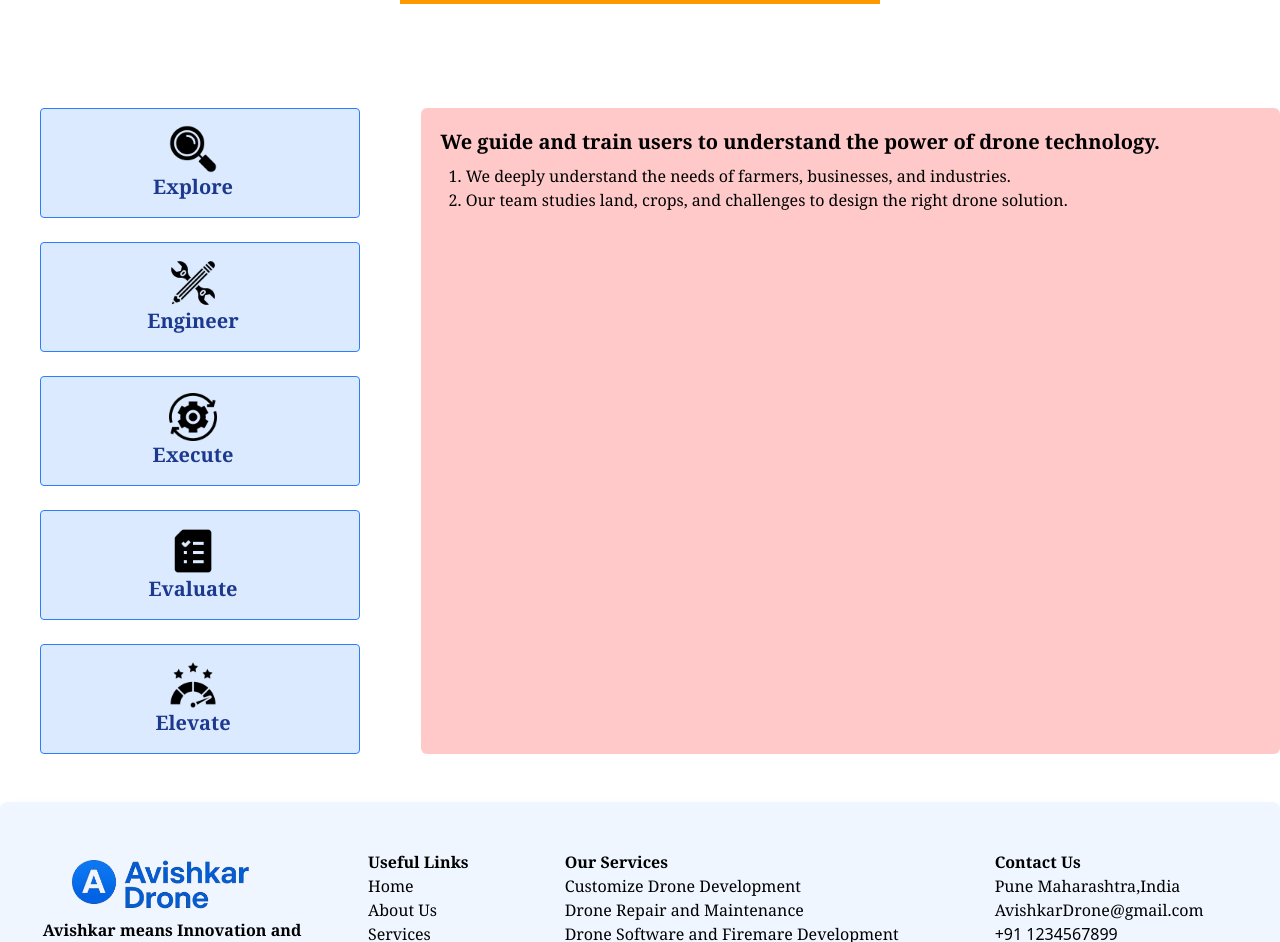
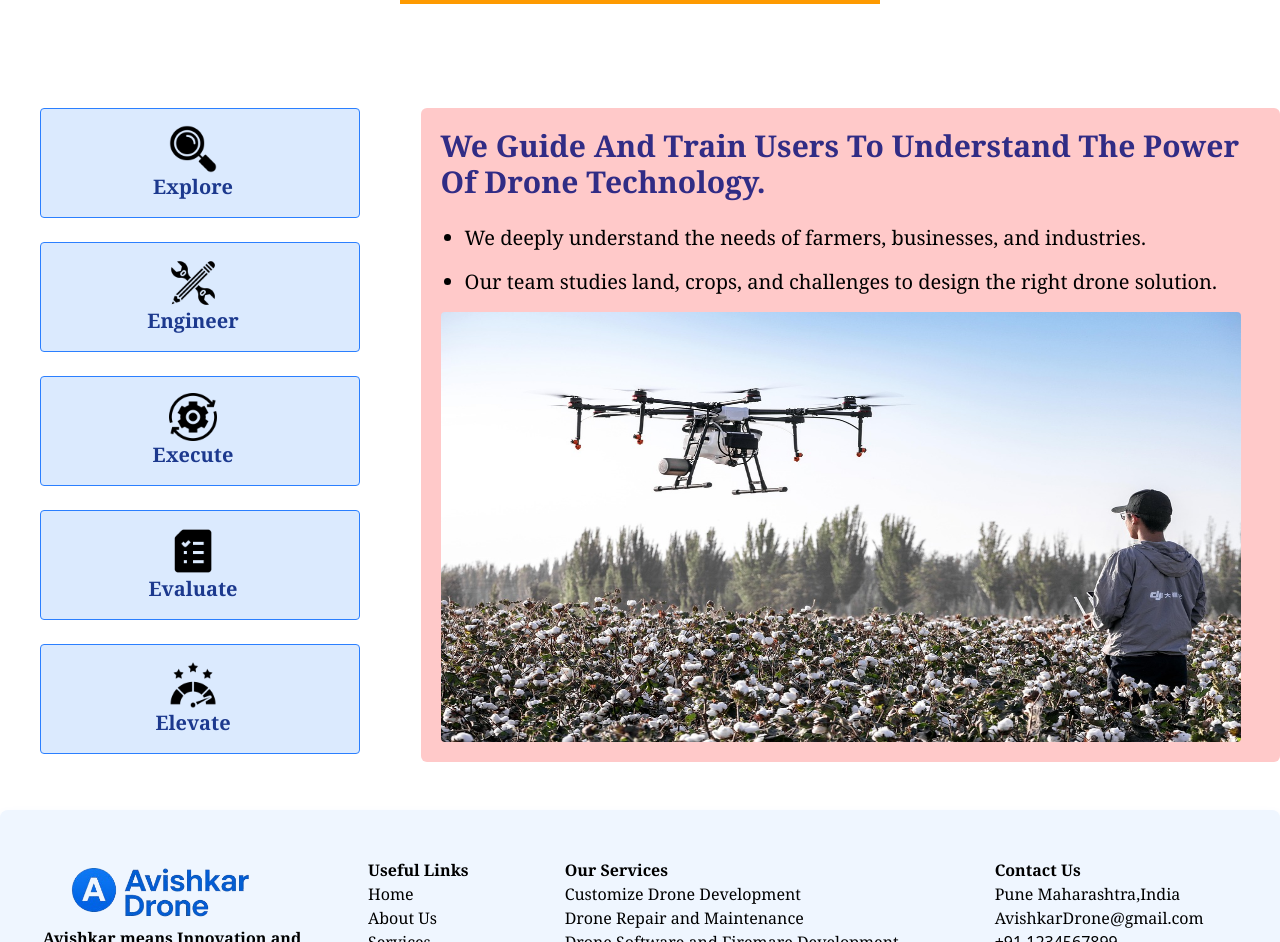
Before and after one commit to KrushnaBarhate03/React-Project, a React (Vite) app: page /service in a window 1280 px wide. Shown: the part 1642-2584 px from the top of the page. Built offline with nearby package versions, Linux system fonts and the light colour scheme.

Commit message:
image addded

```diff
--- a/src/views/Services.jsx
+++ b/src/views/Services.jsx
@@ -7,6 +7,7 @@ import Engineer from '../assets/Engineer.png'
 import Execute from '../assets/Execute.png'
 import Evaluate from '../assets/Evaluate.png'
 import Elevate from '../assets/Elevate.png'
+import Dronepilot from '../assets/Dronepilot.jpg'
 function Services() {
   const [Action,SetAction]=useState(1);
   return (
@@ -68,11 +69,12 @@ function Services() {
   <div className="w-5/6 bg-red-200 mt-5 sm:mt-26 p-5 mx-auto rounded-md">
  {Action===1&&(
     <div>
-    <h2 className="font-bold text-xl font-serif">We guide and train users to understand the power of drone technology.</h2>
-    <ol type="1" start="1" className="list-decimal list-inside font-serif m-2">
-    <li>We deeply understand the needs of farmers, businesses, and industries.</li>
-   <li> Our team studies land, crops, and challenges to design the right drone solution.</li>
-    </ol>
+    <h2 className="font-bold text-3xl  font-serif text-indigo-900">We Guide And Train Users To Understand The Power Of Drone Technology.</h2>
+    <ul className=" list-disc font-serif m-2 sm:mt-6">
+    <li className="text-xl m-4 font-serif  ">We deeply understand the needs of farmers, businesses, and industries.</li>
+   <li className='text-xl m-4 font-serif '> Our team studies land, crops, and challenges to design the right drone solution.</li>
+    </ul>
+    <img src={Dronepilot} alt="Drone training image" className="sm:w-[800px] sm:h-[430px] rounded-sm"/>
     </div>
      )}
 
```
Also changed, not shown: src/assets/Dronepilot.jpg (added).
